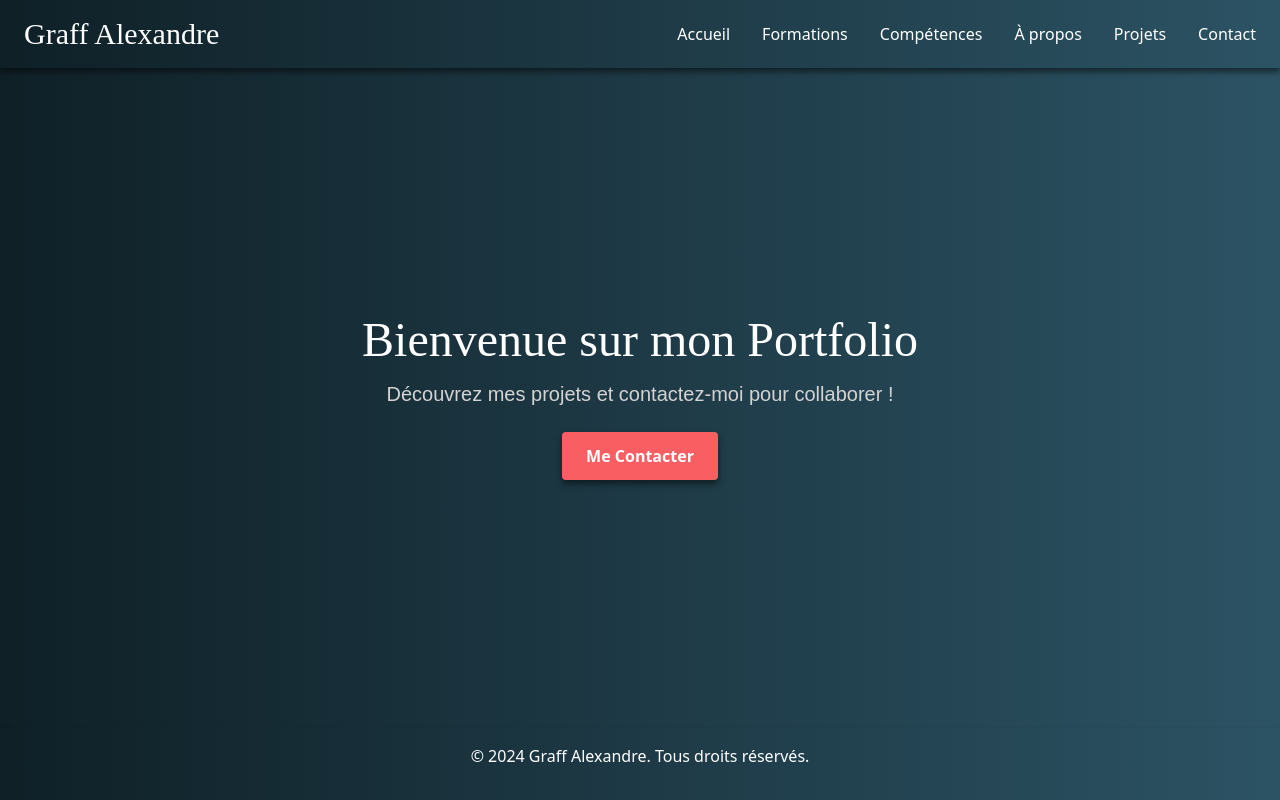
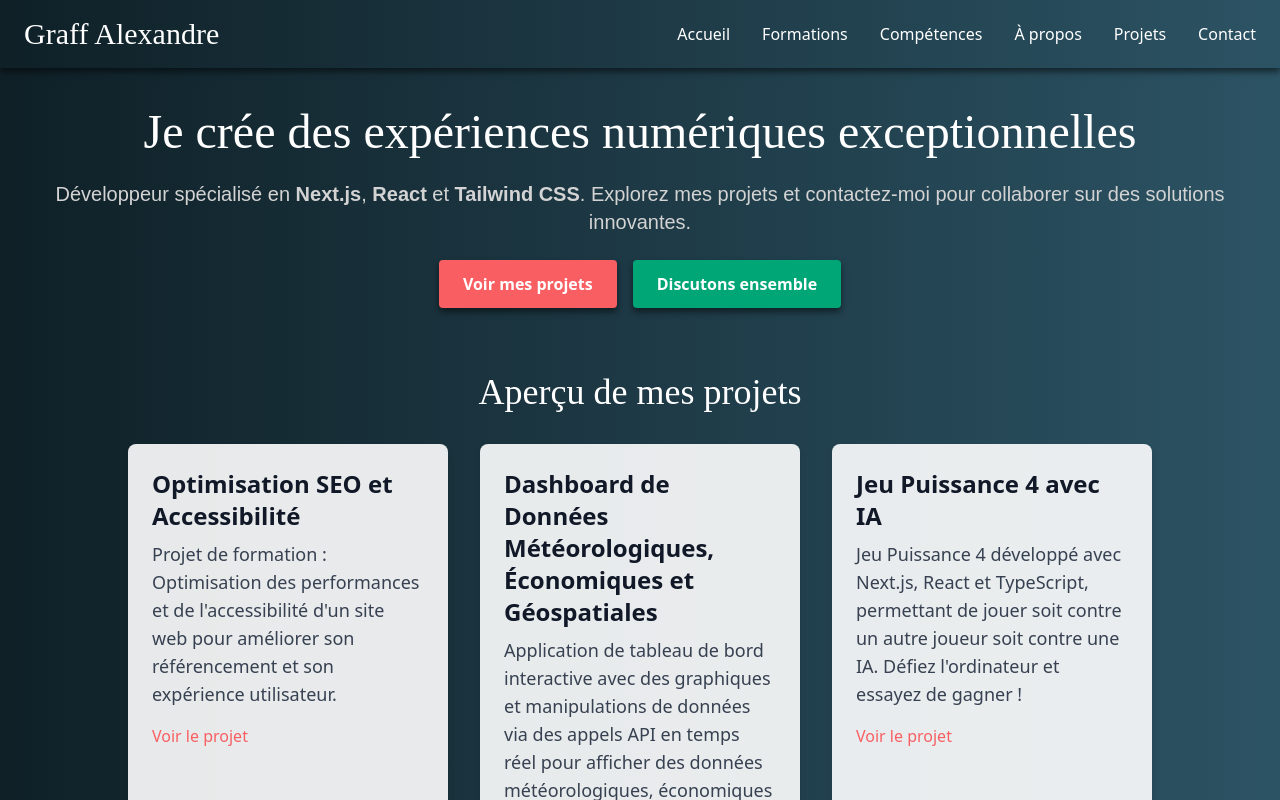
Before and after one commit to alexandreg67/mon-portfolio, a Next.js app: page / in a window 1280 px wide. Built offline with nearby package versions, Linux system fonts and the light colour scheme.

Commit message:
modification page principale et section projets

```diff
--- a/app/page.tsx
+++ b/app/page.tsx
@@ -1,6 +1,7 @@
 'use client';
 
 import { useState } from 'react';
+import Link from 'next/link';
 import ContactModal from './components/ContactModal';
 
 export default function HomePage() {
@@ -9,20 +10,97 @@ export default function HomePage() {
 	const openModal = () => setIsModalOpen(true);
 	const closeModal = () => setIsModalOpen(false);
 
+	const projects = [
+		{
+			id: 1,
+			title: 'Optimisation SEO et Accessibilité',
+			description:
+				"Projet de formation : Optimisation des performances et de l'accessibilité d'un site web pour améliorer son référencement et son expérience utilisateur.",
+			link: '/projects#1',
+		},
+		{
+			id: 2,
+			title:
+				'Dashboard de Données Météorologiques, Économiques et Géospatiales',
+			description:
+				'Application de tableau de bord interactive avec des graphiques et manipulations de données via des appels API en temps réel pour afficher des données météorologiques, économiques et géospatiales.',
+			link: '/projects#2',
+		},
+		{
+			id: 3,
+			title: 'Jeu Puissance 4 avec IA',
+			description:
+				"Jeu Puissance 4 développé avec Next.js, React et TypeScript, permettant de jouer soit contre un autre joueur soit contre une IA. Défiez l'ordinateur et essayez de gagner !",
+			link: '/projects#3',
+		},
+	];
+
 	return (
-		<div className="flex flex-col items-center justify-center px-4 md:px-8">
-			<h1 className="text-5xl font-headline mb-4 text-center">
-				Bienvenue sur mon Portfolio
+		<div className="min-h-screen text-white flex flex-col items-center justify-center px-4 md:px-8">
+			{/* Section de bienvenue */}
+			<div className="text-center mt-10">
+				<h1 className="text-5xl font-headline mb-6">
+					Je crée des expériences numériques exceptionnelles
 				</h1>
-			<p className="text-xl font-body text-textSecondary text-center">
-				Découvrez mes projets et contactez-moi pour collaborer !
+				<p className="text-xl font-body text-textSecondary mb-6">
+					Développeur spécialisé en <strong>Next.js</strong>,{' '}
+					<strong>React</strong> et <strong>Tailwind CSS</strong>. Explorez mes
+					projets et contactez-moi pour collaborer sur des solutions innovantes.
 				</p>
+
+				<div className="flex space-x-4 justify-center">
+					<Link href="/projects">
+						<button className="px-6 py-3 bg-primary text-white font-bold rounded shadow-custom-dark hover:bg-secondary transition duration-300">
+							Voir mes projets
+						</button>
+					</Link>
 					<button
 						onClick={openModal}
-				className="mt-6 px-6 py-3 bg-primary text-white font-bold rounded shadow-custom-dark hover:bg-secondary transition duration-300"
+						className="px-6 py-3 bg-secondary text-white font-bold rounded shadow-custom-dark hover:bg-primary transition duration-300"
 					>
-				Me Contacter
+						Discutons ensemble
 					</button>
+				</div>
+			</div>
+
+			{/* Section Projets en avant */}
+			<div className="w-full max-w-5xl mt-16">
+				<h2 className="text-4xl font-headline text-center mb-8">
+					Aperçu de mes projets
+				</h2>
+				<div className="grid grid-cols-1 md:grid-cols-3 gap-8">
+					{projects.map((project) => (
+						<div
+							key={project.id}
+							className="bg-white bg-opacity-90 p-6 rounded-lg shadow-custom-light"
+						>
+							<h3 className="text-2xl font-bold text-gray-900 mb-2">
+								{project.title}
+							</h3>
+							<p className="text-lg text-gray-700 mb-4">
+								{project.description}
+							</p>
+							<Link href={project.link}>
+								<p className="text-primary hover:underline">Voir le projet</p>
+							</Link>
+						</div>
+					))}
+				</div>
+			</div>
+
+			{/* Animation scroll to about */}
+			<div className="mt-20 flex flex-col items-center justify-center">
+				<p className="text-lg text-textSecondary mb-4">
+					Vous souhaitez en savoir plus sur moi ?
+				</p>
+				<Link href="/about">
+					<button className="px-6 py-3 bg-tertiary text-white font-bold rounded shadow-custom-dark hover:bg-primary transition duration-300">
+						À propos de moi
+					</button>
+				</Link>
+			</div>
+
+			{/* Modal Contact */}
 			<ContactModal isOpen={isModalOpen} onClose={closeModal} />
 		</div>
 	);
--- a/app/projects/page.tsx
+++ b/app/projects/page.tsx
@@ -11,33 +11,105 @@ type Project = {
 	codeLink: string;
 };
 
+// Section Projets classiques
 const projects: Project[] = [
 	{
-		type: 'Portfolio',
-		title: 'Mon Portfolio',
+		type: 'Optimisation Web',
+		title: 'Optimisation SEO et Accessibilité',
+		description: `
+			Ce projet avait pour objectif d'améliorer les performances, le référencement (SEO) et l'accessibilité d'un site web. En tant que développeur freelance, j'ai commencé par analyser les problèmes de chargement et de référencement existants. J'ai utilisé des outils tels que Lighthouse et Wave pour identifier les axes d'amélioration.
+
+			J'ai ensuite proposé des recommandations pour :
+			- Optimiser la vitesse de chargement du site
+			- Améliorer la structure du code (HTML, CSS, JavaScript)
+			- Augmenter l'accessibilité du site pour tous les utilisateurs
+
+			Une fois les modifications apportées, j'ai généré un rapport détaillé comparant les résultats avant et après. Ce rapport comprenait des captures d'écran des audits, ainsi que des explications sur les changements apportés et leur impact direct sur la performance, le SEO, et l'accessibilité.
+
+			L'optimisation du SEO et de l'accessibilité sont des compétences cruciales pour améliorer la visibilité et l'expérience utilisateur d'un site. C'est un savoir-faire essentiel pour tout développeur web moderne.
+		`,
+		technologies: [
+			'Lighthouse',
+			'Wave',
+			'SEO',
+			'Accessibilité',
+			'Performance Web',
+		],
+		imageUrl: '/nina.png',
+		liveLink: 'https://alexandreg67.github.io/ninacarducci.github.io/',
+		codeLink: 'https://github.com/alexandreg67/ninacarducci.github.io',
+	},
+	{
+		type: 'Tableau de Bord de Données',
+		title: 'Dashboard de Données Météorologiques, Économiques et Géospatiales',
+		description: `
+			Dans ce projet, j'ai développé une application de tableau de bord interactif en utilisant Next.js, React, TypeScript, Tailwind CSS, et DaisyUI.
+			Ce tableau de bord intègre des données météorologiques, économiques et géospatiales en utilisant des appels API en temps réel.
+
+
+			- Données Météorologiques : Affichage des prévisions météo via des API telles que OpenWeather, avec des graphiques détaillant les tendances météorologiques et des recherches de ville en temps réel.
+			- Données Économiques : Comparaison des indicateurs économiques comme le PIB et les émissions de CO2 par habitant pour plusieurs pays, à l’aide de graphiques interactifs permettant de filtrer par année et par pays.
+			- Données Géospatiales : Visualisation des monuments et musées sur une carte interactive, avec la possibilité de filtrer les données géospatiales en fonction du zoom et de la localisation de l’utilisateur.
+
+			Appels API et manipulation de données :
+			Les données sont récupérées via plusieurs APIs (API météo, API économiques, API géospatiales). Ces données sont ensuite manipulées et transformées pour être affichées dans des graphiques interactifs et des tableaux de comparaison.
+			`,
+		technologies: [
+			'Next.js',
+			'React',
+			'TypeScript',
+			'Tailwind CSS',
+			'DaisyUI',
+			'API',
+		],
+		imageUrl: '/terralens.png',
+		liveLink:
+			'https://terralens-c8qbx8otm-alexandres-projects-214ab778.vercel.app/',
+		codeLink: 'https://github.com/alexandreg67/terralens',
+	},
+	{
+		type: 'Application Web',
+		title: 'Blog Personnel',
 		description:
-			'Un portfolio personnel créé avec Next.js et Tailwind CSS, mettant en avant mes compétences et mes projets. Ce site est entièrement responsive, optimisé pour le SEO, et utilise des composants réutilisables pour une maintenance facile.',
-		technologies: ['Next.js', 'React', 'Tailwind CSS'],
-		imageUrl: '/portfolio.png',
-		liveLink:
-			'https://mon-portfolio-8v7akcc0q-alexandres-projects-214ab778.vercel.app/',
-		codeLink: 'https://github.com/alexandreg67/mon-portfolio.git',
+			'Une plateforme de blog où les utilisateurs peuvent publier et commenter des articles. Le site est optimisé pour le référencement naturel (SEO) et permet une gestion simplifiée des articles via un tableau de bord administrateur.',
+		technologies: ['Next.js', 'React', 'Node.js', 'Tailwind CSS'],
+		imageUrl: '',
+		liveLink: 'https://personal-blog.com',
+		codeLink: 'https://github.com/alexandreg67/personal-blog.git',
 	},
 ];
 
+// Section Jeux
 const games: Project[] = [
 	{
 		type: 'Jeu',
-		title: 'Puissance 4 avec IA',
-		description:
-			"Un jeu de Puissance 4 développé avec Next.js et React, intégrant une intelligence artificielle pour jouer contre l'utilisateur.",
-		technologies: ['Next.js', 'React', 'TypeScript', 'Tailwind CSS'],
+		title: 'Jeu Puissance 4 avec IA',
+		description: `
+			Dans ce projet, j'ai développé un jeu de Puissance 4 avec Next.js, React, TypeScript, Tailwind CSS, et DaisyUI.
+			Le jeu permet à l'utilisateur de jouer contre un autre joueur en mode local ou de défier une intelligence artificielle.
+
+			Fonctionnalités clés :
+			- Mode Joueur contre Joueur** : Deux utilisateurs peuvent jouer l'un contre l'autre en local.
+			- Mode Joueur contre IA** : Une IA a été implémentée pour simuler un adversaire compétent, offrant un véritable défi au joueur.
+
+			Le jeu est entièrement responsive et propose une interface utilisateur fluide et agréable grâce à Tailwind CSS et DaisyUI. L'IA analyse chaque mouvement et propose un jeu intelligent, garantissant une expérience engageante pour le joueur solitaire.
+		`,
+		technologies: [
+			'Next.js',
+			'React',
+			'TypeScript',
+			'Tailwind CSS',
+			'DaisyUI',
+			'IA',
+		],
 		imageUrl: '/puissance4.png',
-		liveLink: 'https://username.github.io/puissance4',
-		codeLink: 'https://github.com/alexandreg67/puissance4_react.git',
+		liveLink:
+			'https://puissance4-react-hhk8u2p0r-alexandres-projects-214ab778.vercel.app/',
+		codeLink: 'https://github.com/alexandreg67/puissance4_react',
 	},
 ];
 
+// Section Component
 const Section = ({ title, items }: { title: string; items: Project[] }) => (
 	<section className="container mx-auto px-4 py-10">
 		<h2 className="text-4xl font-headline text-center mb-10 text-white">
@@ -76,6 +148,7 @@ const Section = ({ title, items }: { title: string; items: Project[] }) => (
 						))}
 					</div>
 					<div className="flex space-x-4 mt-4">
+						{item.liveLink && (
 							<a
 								href={item.liveLink}
 								target="_blank"
@@ -85,6 +158,7 @@ const Section = ({ title, items }: { title: string; items: Project[] }) => (
 								<FaExternalLinkAlt className="mr-2" />
 								Voir en Direct
 							</a>
+						)}
 						<a
 							href={item.codeLink}
 							target="_blank"
@@ -101,6 +175,7 @@ const Section = ({ title, items }: { title: string; items: Project[] }) => (
 	</section>
 );
 
+// Main Projects Component
 const Projects = () => (
 	<>
 		<Section title="Mes Projets" items={projects} />
```
Also changed, not shown: public/terralens.png (added), 1 other file (tests, documents, lock files or other folders). Lines whose indentation alone changed are shown as unchanged.
